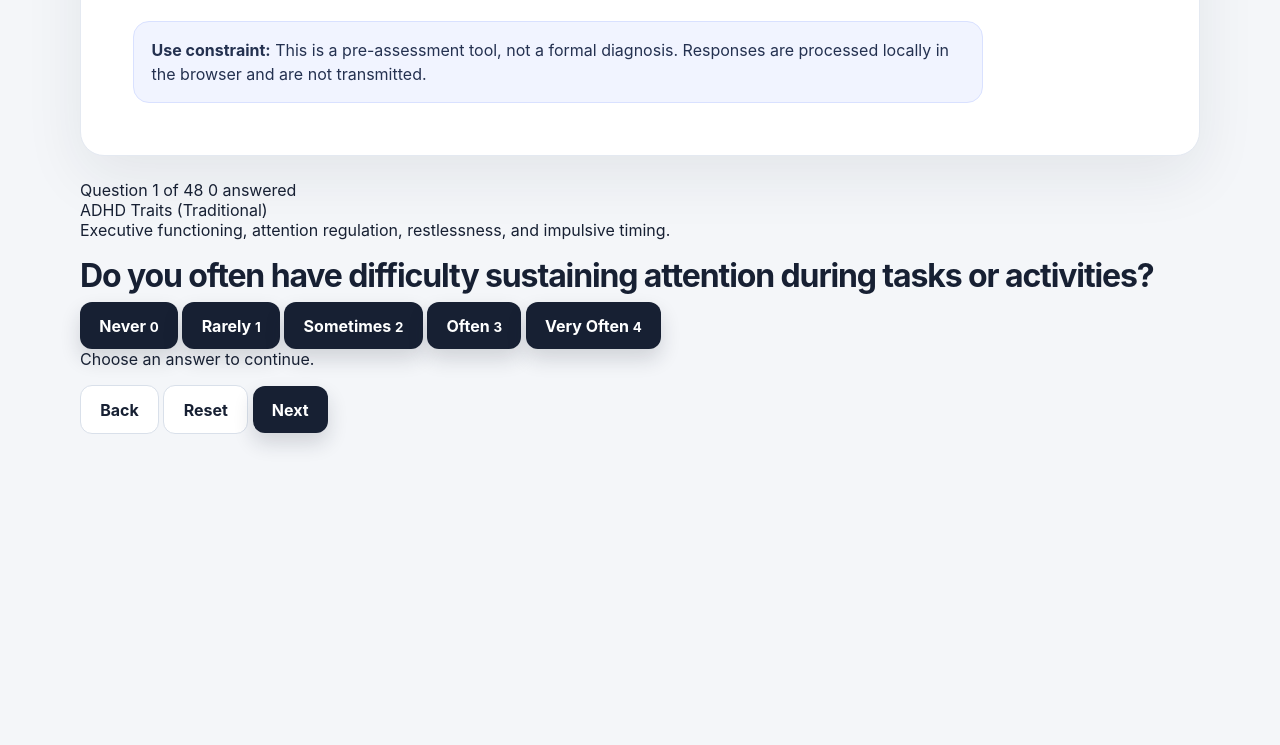
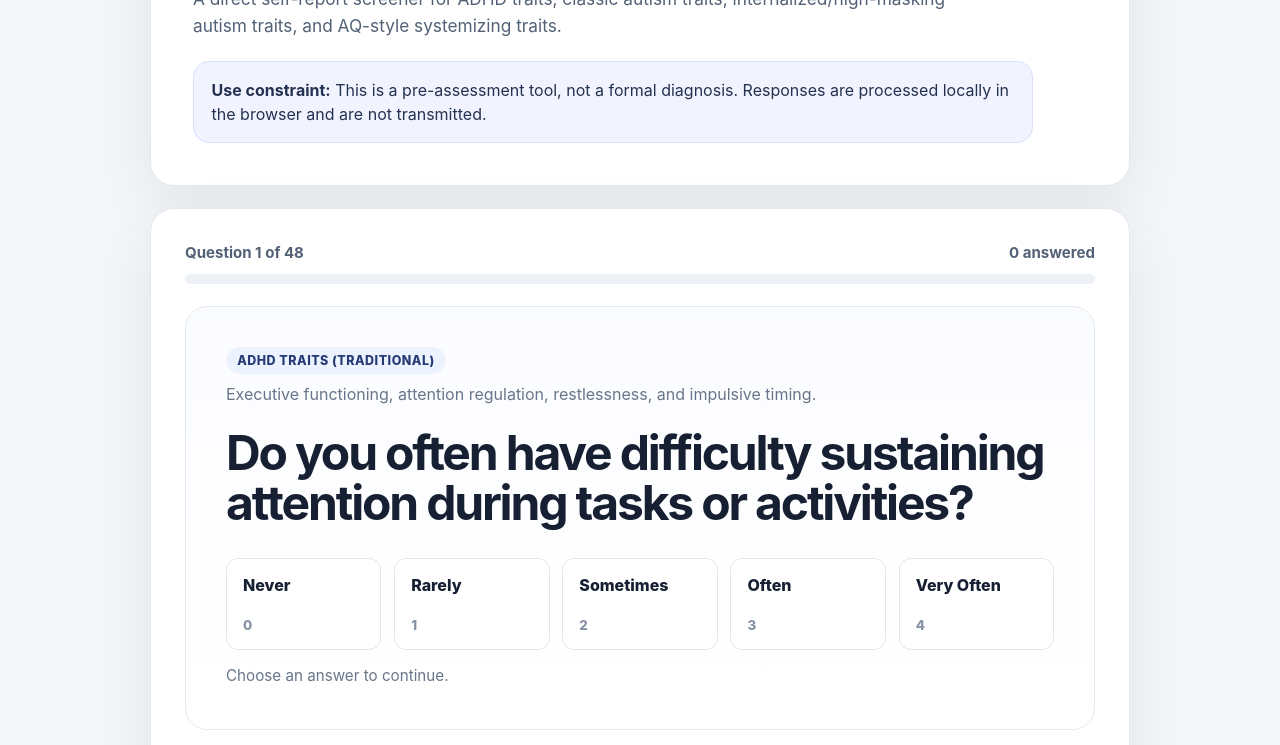
Before and after one commit to hollman/preassessment-, a website built with Vite: page index.html in a window 1280 px wide. Shown: the part 256-1001 px from the top of the page. Before the commit the page ends 800 px from the top, so only its background shows below. Built offline with nearby package versions, Linux system fonts and the light colour scheme.

Commit message:
Style one-question assessment wizard

```diff
--- a/src/style.css
+++ b/src/style.css
@@ -28,16 +28,21 @@ button {
   background: #172033;
   color: white;
   cursor: pointer;
-  font-weight: 700;
+  font-weight: 750;
   box-shadow: 0 10px 20px rgba(23, 32, 51, 0.16);
 }
 
-button:hover {
+button:hover:not(:disabled) {
   transform: translateY(-1px);
 }
 
-button:focus-visible,
-input:focus-visible {
+button:disabled {
+  cursor: not-allowed;
+  opacity: 0.45;
+  box-shadow: none;
+}
+
+button:focus-visible {
   outline: 3px solid #6b8afd;
   outline-offset: 2px;
 }
@@ -50,14 +55,14 @@ button.ghost {
 }
 
 .app-shell {
-  width: min(1120px, calc(100% - 32px));
+  width: min(980px, calc(100% - 32px));
   margin: 0 auto;
-  padding: 36px 0 72px;
+  padding: 32px 0 72px;
 }
 
 .hero,
 .results-panel,
-.question-section {
+.wizard-shell {
   background: white;
   border: 1px solid #e4e9f1;
   border-radius: 24px;
@@ -65,15 +70,19 @@ button.ghost {
 }
 
 .hero {
-  padding: clamp(24px, 5vw, 52px);
-  margin-bottom: 24px;
+  padding: clamp(22px, 4vw, 42px);
+  margin-bottom: 22px;
+}
+
+.compact-hero h1 {
+  max-width: 820px;
 }
 
 .eyebrow {
   margin: 0 0 0.75rem;
   color: #536176;
   font-size: 0.82rem;
-  font-weight: 800;
+  font-weight: 850;
   letter-spacing: 0.12em;
   text-transform: uppercase;
 }
@@ -86,16 +95,17 @@ p {
 }
 
 h1 {
-  font-size: clamp(2.1rem, 5vw, 4.5rem);
+  font-size: clamp(2rem, 5vw, 4.2rem);
   line-height: 0.95;
   margin-bottom: 1rem;
   letter-spacing: -0.06em;
 }
 
 h2 {
-  font-size: clamp(1.35rem, 2.5vw, 2rem);
-  margin-bottom: 0.45rem;
-  letter-spacing: -0.035em;
+  font-size: clamp(1.7rem, 4vw, 3rem);
+  line-height: 1.05;
+  margin-bottom: 1.35rem;
+  letter-spacing: -0.045em;
 }
 
 h3 {
@@ -103,15 +113,15 @@ h3 {
 }
 
 .lede {
-  max-width: 780px;
+  max-width: 760px;
   color: #536176;
-  font-size: 1.12rem;
-  line-height: 1.65;
+  font-size: 1.08rem;
+  line-height: 1.6;
 }
 
 .notice {
-  max-width: 850px;
-  margin-top: 1.5rem;
+  max-width: 840px;
+  margin-top: 1.35rem;
   padding: 1rem 1.1rem;
   border-radius: 16px;
   background: #f1f4ff;
@@ -120,81 +130,142 @@ h3 {
   line-height: 1.5;
 }
 
-.question-section {
-  padding: clamp(18px, 3vw, 32px);
-  margin: 18px 0;
+.wizard-shell {
+  padding: clamp(18px, 3vw, 34px);
 }
 
-.section-heading p {
+.wizard-progress {
+  margin-bottom: 22px;
+}
+
+.progress-copy {
+  display: flex;
+  justify-content: space-between;
+  gap: 1rem;
+  color: #536176;
+  font-size: 0.94rem;
+  font-weight: 750;
+  margin-bottom: 0.75rem;
+}
+
+.progress-track,
+.bar {
+  height: 10px;
+  background: #edf1f6;
+  border-radius: 999px;
+  overflow: hidden;
+}
+
+.progress-track span,
+.bar span {
+  display: block;
+  height: 100%;
+  border-radius: inherit;
+  background: #172033;
+}
+
+.wizard-card {
+  min-height: 390px;
+  display: flex;
+  flex-direction: column;
+  justify-content: center;
+  padding: clamp(18px, 4vw, 40px);
+  border: 1px solid #e5ebf3;
+  border-radius: 22px;
+  background: linear-gradient(180deg, #fbfcfe, #ffffff);
+}
+
+.question-meta {
+  margin-bottom: 1.35rem;
+}
+
+.question-meta span {
+  display: inline-flex;
+  align-items: center;
+  width: fit-content;
+  margin-bottom: 0.55rem;
+  padding: 0.35rem 0.7rem;
+  border-radius: 999px;
+  background: #edf2ff;
+  color: #263a75;
+  font-size: 0.78rem;
+  font-weight: 850;
+  letter-spacing: 0.04em;
+  text-transform: uppercase;
+}
+
+.question-meta p {
   color: #68758a;
   line-height: 1.5;
-  margin-bottom: 1.2rem;
+  margin-bottom: 0;
 }
 
-.question-card {
-  margin: 0 0 14px;
-  padding: 18px;
-  border: 1px solid #e5ebf3;
-  border-radius: 18px;
-  background: #fbfcfe;
+.wizard-options {
+  display: grid;
+  grid-template-columns: repeat(5, minmax(0, 1fr));
+  gap: 0.8rem;
+  margin-top: 0.5rem;
 }
 
-.question-card legend {
-  padding: 0 0.35rem;
-  font-weight: 750;
-  line-height: 1.45;
+.answer-option {
+  display: flex;
+  min-height: 92px;
+  flex-direction: column;
+  justify-content: space-between;
+  align-items: flex-start;
+  text-align: left;
+  padding: 1rem;
+  border: 1px solid #dfe6ef;
+  background: white;
+  color: #172033;
+  box-shadow: none;
 }
 
-.options {
-  display: grid;
-  grid-template-columns: repeat(5, minmax(0, 1fr));
-  gap: 0.65rem;
-  margin-top: 14px;
+.answer-option span {
+  font-weight: 800;
 }
 
-.option {
-  display: flex;
-  align-items: center;
-  gap: 0.45rem;
-  min-height: 44px;
-  padding: 0.65rem 0.7rem;
-  border: 1px solid #dfe6ef;
-  border-radius: 12px;
-  background: white;
-  cursor: pointer;
-  color: #344155;
+.answer-option small {
+  color: #8792a5;
+  font-weight: 850;
 }
 
-.option:hover {
-  border-color: #aeb9cb;
+.answer-option:hover,
+.answer-option.selected {
+  border-color: #172033;
+  background: #f7f9ff;
 }
 
-.option input {
-  accent-color: #172033;
+.answer-option.selected {
+  box-shadow: inset 0 0 0 2px #172033;
 }
 
+.answer-hint {
+  min-height: 1.4rem;
+  margin: 1rem 0 0;
+  color: #68758a;
+  font-size: 0.95rem;
+}
+
+.wizard-actions,
 .actions {
   display: flex;
   gap: 0.75rem;
   flex-wrap: wrap;
 }
 
-.sticky-actions {
-  position: sticky;
-  bottom: 12px;
-  z-index: 2;
-  margin: 24px 0;
-  padding: 14px;
-  border: 1px solid #dfe6ef;
-  border-radius: 18px;
-  background: rgba(255, 255, 255, 0.92);
-  backdrop-filter: blur(14px);
-  box-shadow: 0 12px 40px rgba(23, 32, 51, 0.12);
+.wizard-actions {
+  justify-content: space-between;
+  align-items: center;
+  margin-top: 18px;
+}
+
+.wizard-actions #next-btn {
+  margin-left: auto;
 }
 
 .results-panel {
   padding: clamp(20px, 4vw, 40px);
-  margin-top: 28px;
 }
 
 .results-header p,
@@ -202,6 +273,10 @@ h3 {
 .profile-list {
   color: #536176;
   line-height: 1.6;
+}
+
+.result-disclaimer {
+  margin-bottom: 0;
 }
 
 .score-grid {
@@ -235,19 +310,8 @@ h3 {
   letter-spacing: -0.04em;
 }
 
-.bar {
-  height: 9px;
-  background: #edf1f6;
-  border-radius: 999px;
-  overflow: hidden;
+.score-card .bar {
   margin: 0.85rem 0;
-}
-
-.bar span {
-  display: block;
-  height: 100%;
-  border-radius: inherit;
-  background: #172033;
 }
 
 .score-card.low .bar span {
@@ -293,7 +357,7 @@ h3 {
 }
 
 @media (max-width: 900px) {
-  .options,
+  .wizard-options,
   .score-grid {
     grid-template-columns: repeat(2, minmax(0, 1fr));
   }
@@ -301,21 +365,33 @@ h3 {
 
 @media (max-width: 560px) {
   .app-shell {
-    width: min(100% - 20px, 1120px);
+    width: min(100% - 20px, 980px);
     padding-top: 14px;
   }
 
-  .options,
+  .wizard-options,
   .score-grid {
     grid-template-columns: 1fr;
   }
 
-  .question-card {
-    padding: 14px;
+  .wizard-card {
+    min-height: auto;
+    padding: 18px;
   }
 
-  .sticky-actions {
-    bottom: 8px;
+  .wizard-actions {
+    display: grid;
+    grid-template-columns: 1fr 1fr;
+  }
+
+  .wizard-actions #next-btn {
+    grid-column: 1 / -1;
+    margin-left: 0;
+  }
+
+  .progress-copy {
+    flex-direction: column;
+    gap: 0.25rem;
   }
 }
 
@@ -325,8 +401,7 @@ h3 {
   }
 
   .hero,
-  .question-section,
-  .sticky-actions,
+  .wizard-shell,
   .secondary-actions {
     display: none;
   }
```
